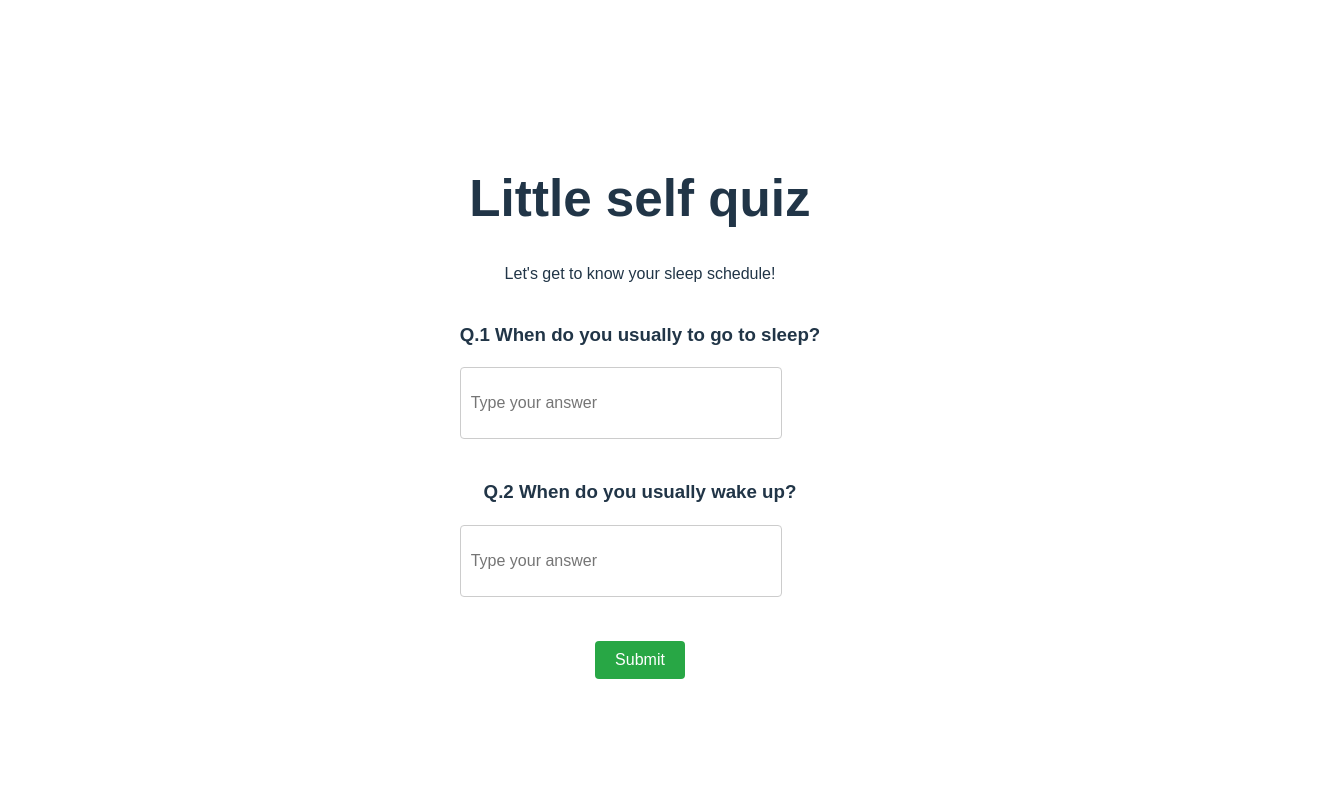
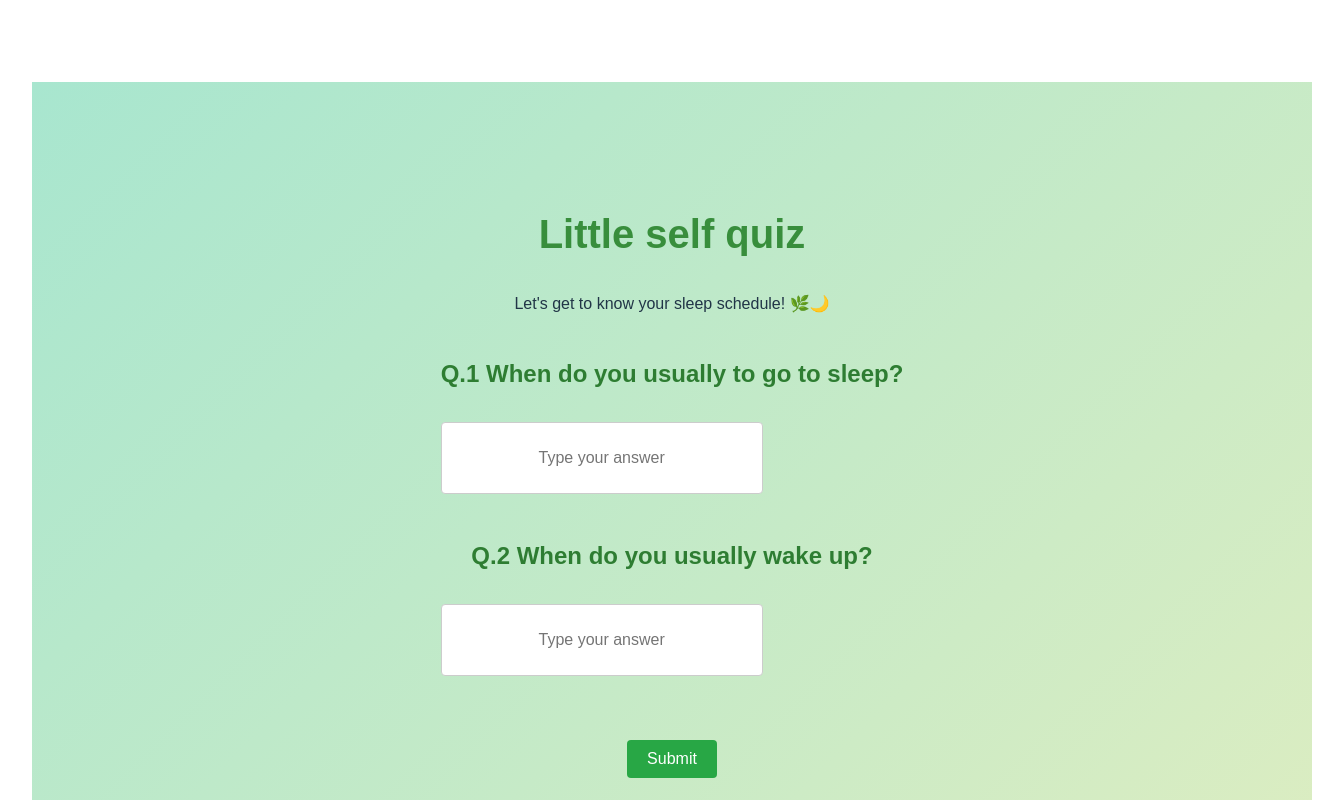
Before and after one commit to 2kristint/isu_hackathon, a React (Vite) app in the folder project/: page / in a window 1280 px wide. Shown: the top 800 px of the page, 1344 px wide, since content can reach past the window. Built offline with nearby package versions, Linux system fonts and the light colour scheme.

Commit message:
green quiz

```diff
--- a/project/src/quiz.jsx
+++ b/project/src/quiz.jsx
@@ -1,5 +1,6 @@
 import React, { useState } from "react";
 import { useNavigate } from "react-router-dom";
+import "./quizPage.css";
 
 const QuizPage = () => {
 
@@ -26,13 +27,13 @@ const QuizPage = () => {
   };
 
   return (
-    <div style={{ fontFamily: "Arial, sans-serif", textAlign: "center", marginTop: "50px" }}>
-      <h1>Little self quiz</h1>
-      <p>Let's get to know your sleep schedule!</p>
+    <div className = "quiz-container" style={{ fontFamily: "Arial, sans-serif", textAlign: "center", marginTop: "50px" }}>
+      <h1 className = "quiz-title">Little self quiz</h1>
+      <p>Let's get to know your sleep schedule! 🌿🌙</p>
       <form onSubmit={handleSubmit}>
         <div style={{ display: 'flex', flexDirection: 'column' }}>
-          <h3>Q.1 When do you usually to go to sleep?</h3>
-          <input
+          <h3 className = "quiz-question">Q.1 When do you usually to go to sleep?</h3>
+          <input className = "quiz-input"
             type="text"
             placeholder="Type your answer"
             value={userAnswer1}
@@ -47,8 +48,8 @@ const QuizPage = () => {
               borderRadius: "4px",
             }}
           />
-          <h3>Q.2 When do you usually wake up?</h3>
-          <input
+          <h3 className = "quiz-question">Q.2 When do you usually wake up?</h3>
+          <input className = "quiz-input"
             type="When do you usually wake up?"
             placeholder="Type your answer"
             value={userAnswer2}
@@ -66,7 +67,7 @@ const QuizPage = () => {
           />
         </div>
         <br />
-        <button
+        <button className = "quiz-button"
           type="submit"
           style={{
             padding: "10px 20px",
--- /dev/null
+++ b/project/src/quizPage.css
@@ -0,0 +1,105 @@
+/* Overall container */
+.quiz-container {
+    font-family: 'Comic Sans MS', cursive, sans-serif;
+    text-align: center;
+    background: linear-gradient(135deg, #a8e6cf, #dcedc1);
+    height: 100vh;
+    width: 100vw;
+    display: flex;
+    flex-direction: column;
+    justify-content: center;
+    margin:0;
+    padding:0;
+    box-sizing:border-box;
+    align-items: center;
+    overflow: hidden;
+  }
+
+  /* Title styling with animation */
+  .quiz-title {
+    font-size: 2.5rem;
+    color: #388e3c;
+    margin-bottom: 20px;
+    animation: fadeIn 2s ease-in-out;
+  }
+
+  /* Question styling */
+  .quiz-question {
+    font-size: 1.5rem;
+    color: #2e7d32;
+    margin-bottom: 30px;
+    animation: bounceIn 1.5s ease-out;
+  }
+
+  /* Input field */
+  .quiz-input {
+    padding: 10px 15px;
+    font-size: 1.2rem;
+    border: 2px solid #81c784;
+    border-radius: 25px;
+    outline: none;
+    width: 300px;
+    text-align: center;
+    transition: box-shadow 0.3s ease, transform 0.2s ease;
+  }
+
+  .quiz-input:focus {
+    box-shadow: 0 0 15px #a5d6a7;
+    transform: scale(1.05);
+  }
+
+  /* Submit button */
+  .quiz-button {
+    margin-top: 20px;
+    padding: 10px 25px;
+    font-size: 1.2rem;
+    background-color: #66bb6a;
+    color: white;
+    border: none;
+    border-radius: 30px;
+    cursor: pointer;
+    transition: background-color 0.3s ease, transform 0.2s ease;
+  }
+
+  .quiz-button:hover {
+    background-color: #43a047;
+    transform: scale(1.1);
+    box-shadow: 0px 5px 10px rgba(0, 0, 0, 0.2);
+  }
+
+
+
+  /* Keyframes for animations */
+  @keyframes fadeIn {
+    from {
+      opacity: 0;
+      transform: translateY(-20px);
+    }
+    to {
+      opacity: 1;
+      transform: translateY(0);
+    }
+  }
+
+  @keyframes bounceIn {
+    0% {
+      transform: scale(0.5);
+      opacity: 0;
+    }
+    60% {
+      transform: scale(1.2);
+      opacity: 1;
+    }
+    100% {
+      transform: scale(1);
+    }
+  }
+
+  @keyframes popIn {
+    0% {
+      transform: scale(0);
+    }
+    100% {
+      transform: scale(1);
+    }
+  }
```
